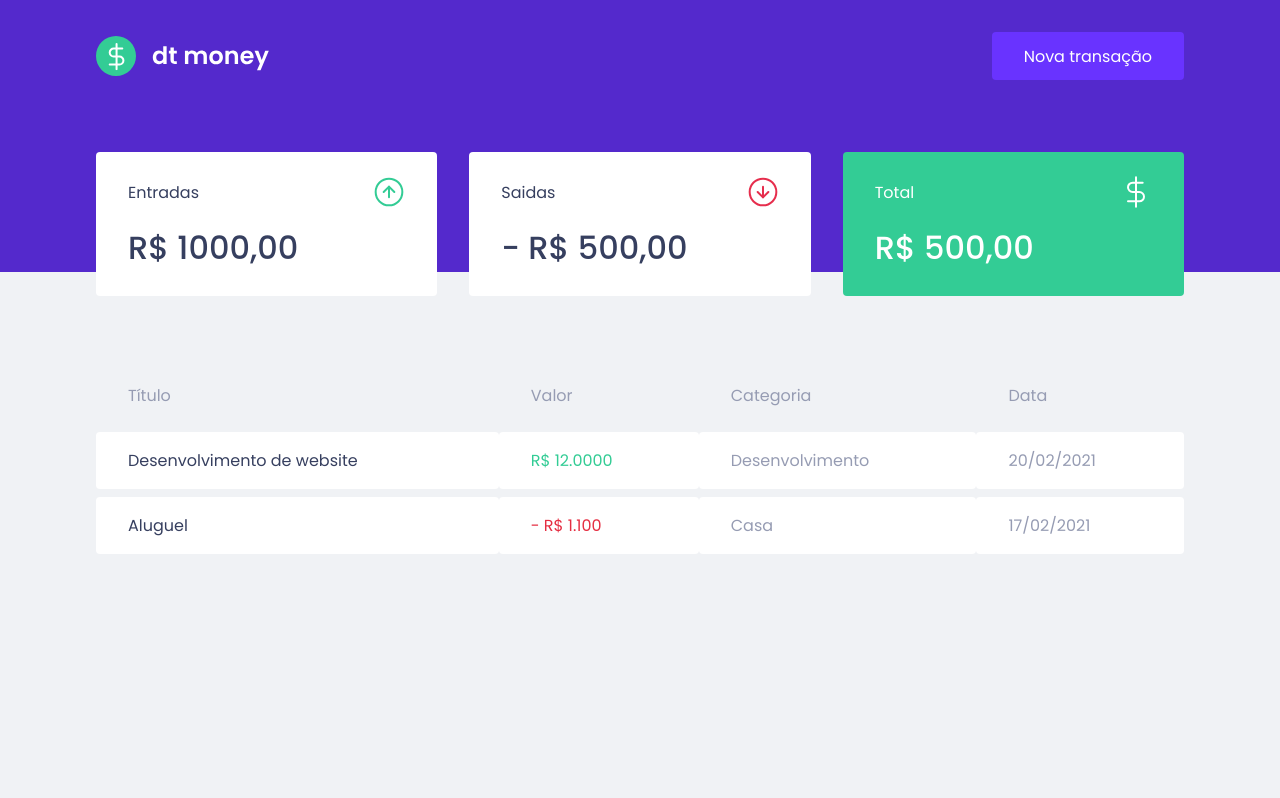
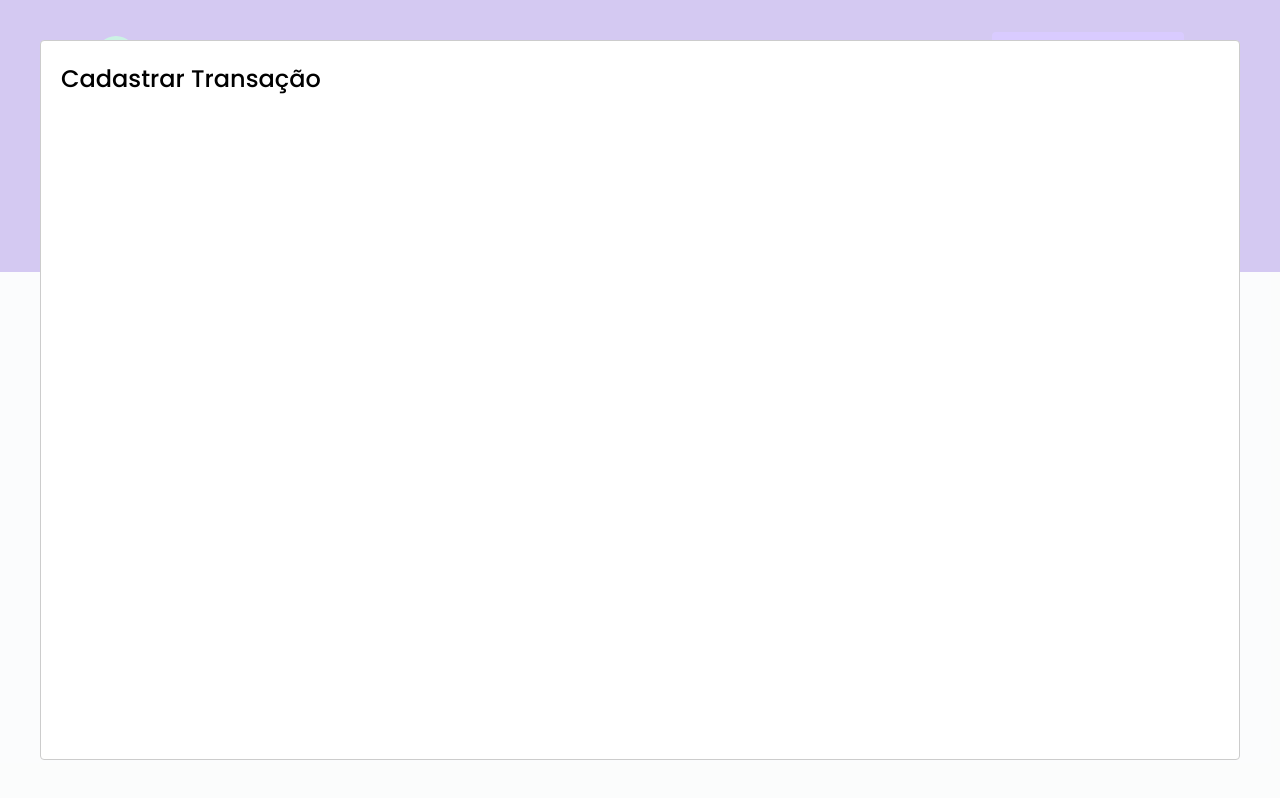
Before and after one commit to paulalopes21/ignite-reactjs-chapter-two, a React (Create React App) app: page / in a window 1280 px wide. Both pictures are taken after a click on the button "Nova transação". Built offline with nearby package versions, Linux system fonts and the light colour scheme; no server answers; what miragejs would draw is missing.

Commit message:
Config: creation modal

```diff
--- a/package.json
+++ b/package.json
@@ -7,6 +7,7 @@
     "miragejs": "^0.1.41",
     "react": "^17.0.2",
     "react-dom": "^17.0.2",
+    "react-modal": "^3.12.1",
     "react-scripts": "4.0.3",
     "styled-components": "^5.2.1",
     "web-vitals": "^1.0.1"
@@ -19,6 +20,7 @@
     "@types/node": "^12.0.0",
     "@types/react": "^17.0.0",
     "@types/react-dom": "^17.0.0",
+    "@types/react-modal": "^3.12.0",
     "@types/styled-components": "^5.1.9",
     "typescript": "^4.1.2"
   },
--- a/src/App.tsx
+++ b/src/App.tsx
@@ -1,12 +1,34 @@
+import { useState } from 'react';
+import Modal from 'react-modal';
 import { Dashboard } from './components/Dashboard';
 import { Header } from './components/Header';
 import { GlobalStyle } from './styles/global';
 
+Modal.setAppElement('#root');
+
 export function App() {
+  const [isNewTransactionModalOpen, setIsNewTransactionModalOpen] = useState(false);
+
+  function handleOpenNewTransactionModal() {
+    setIsNewTransactionModalOpen(true);
+  }
+
+  function handleCloseNewTransactionModal() {
+    setIsNewTransactionModalOpen(false);
+  }
+
   return (
     <>
-      <Header />
+      <Header onOpenNewTransactionModal={handleOpenNewTransactionModal} />
+
       <Dashboard />
+
+      <Modal
+        isOpen={isNewTransactionModalOpen}
+        onRequestClose={handleCloseNewTransactionModal}>
+        <h2>Cadastrar Transação</h2>
+      </Modal>
+
       <GlobalStyle />
     </>
   );
--- a/src/components/Header/index.tsx
+++ b/src/components/Header/index.tsx
@@ -1,12 +1,18 @@
-import logoImg from '../../assets/logo.svg'
-import { Container, Content } from './styles'
+import logoImg from '../../assets/logo.svg';
+import { Container, Content } from './styles';
 
-export function Header() {
+interface HeaderProps {
+  onOpenNewTransactionModal: () => void;
+}
+
+export function Header({ onOpenNewTransactionModal }: HeaderProps) {
   return (
     <Container>
       <Content>
         <img src={logoImg} alt="dt money" />
-        <button type="button">Nova transação</button>
+        <button type="button" onClick={onOpenNewTransactionModal}>
+          Nova transação
+        </button>
       </Content>
     </Container>
   )
```
Also changed, not shown: 1 other file (tests, documents, lock files or other folders).
